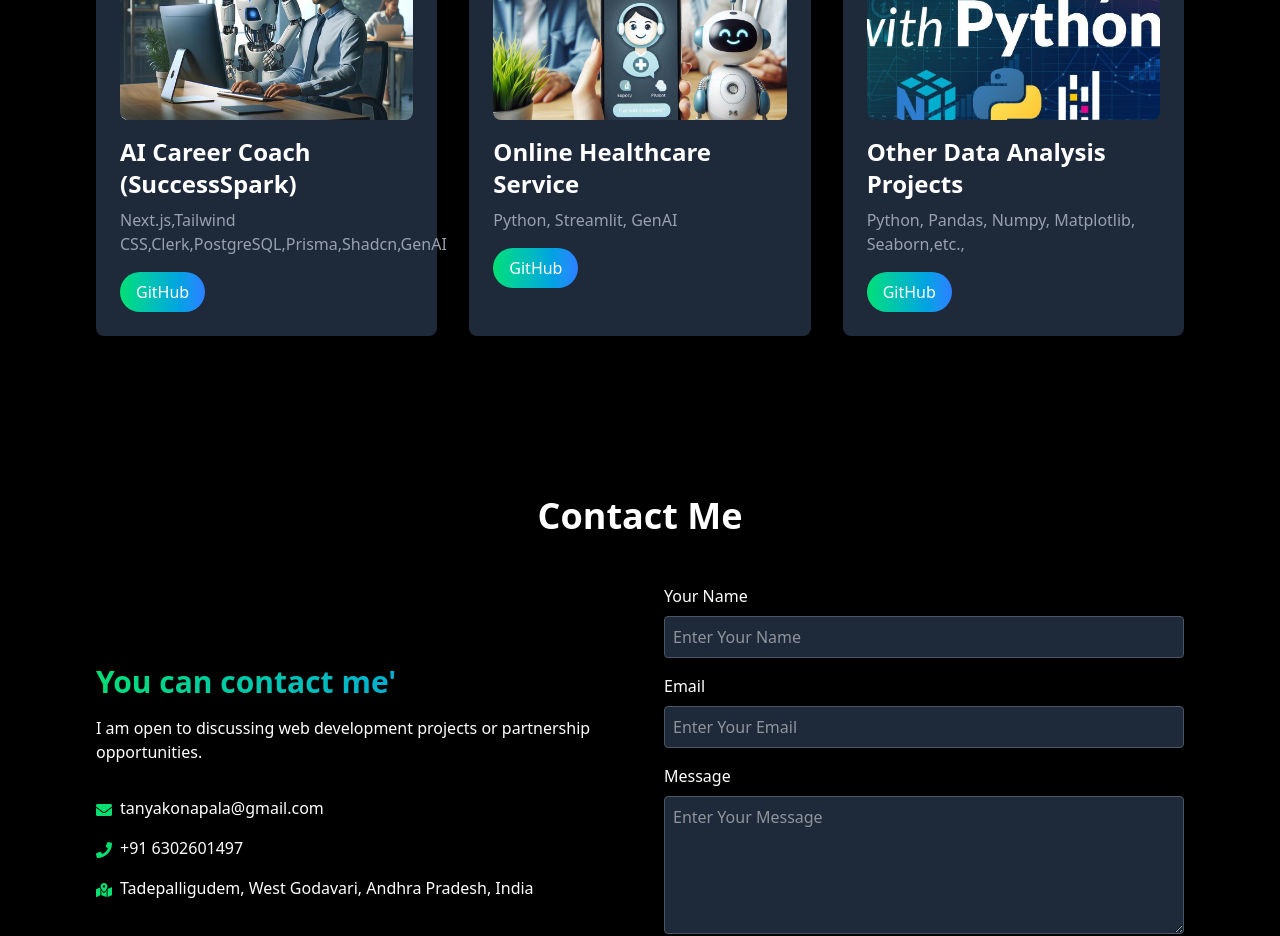
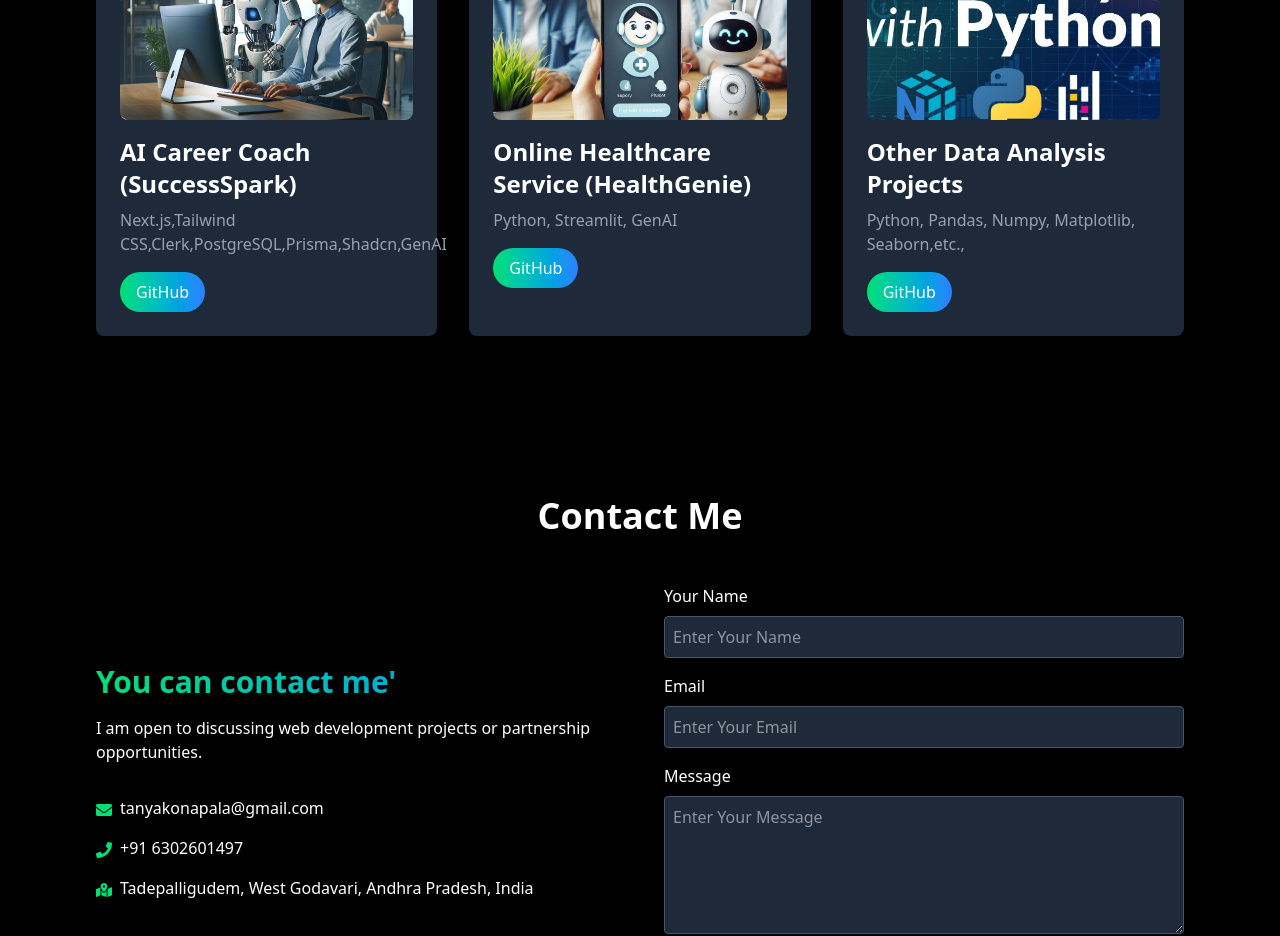
Before and after one commit to TanyaCoder-27/Tanya-Coder-Portfolio, a React (Vite) app: page / in a window 1280 px wide. Shown: the part 2220-3156 px from the top of the page. Built offline with nearby package versions, Linux system fonts and the light colour scheme; the HTML template or start-up script is replaced by a standard one.

Commit message:
Update Projects.jsx

```diff
--- a/src/components/Projects.jsx
+++ b/src/components/Projects.jsx
@@ -13,7 +13,7 @@ const projects = [
   },
   {
     id: 2,
-    name: "Online Healthcare Service ",
+    name: "Online Healthcare Service (HealthGenie)",
     technologies: "Python, Streamlit, GenAI",
     image: RoboImage,
     github: "https://github.com/TanyaCoder-27/Online-Healthcare-Service-App",
```
